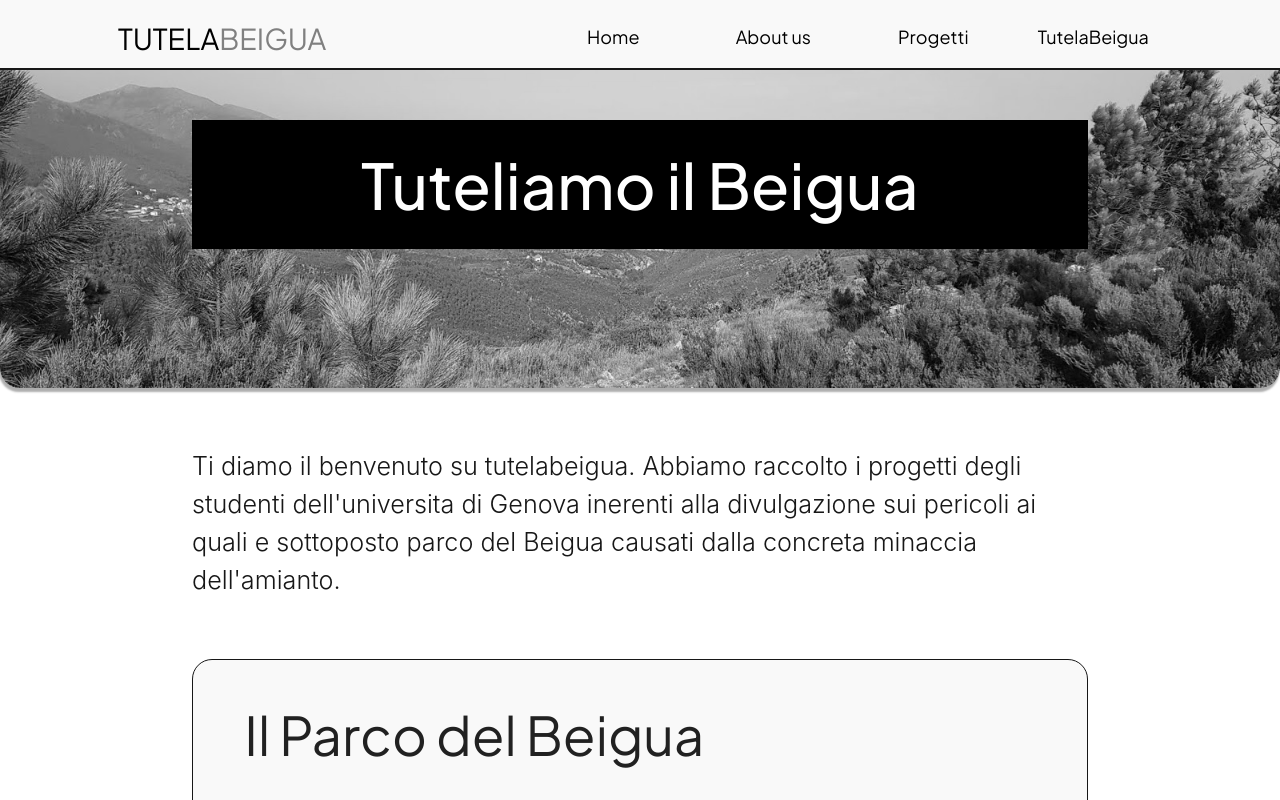
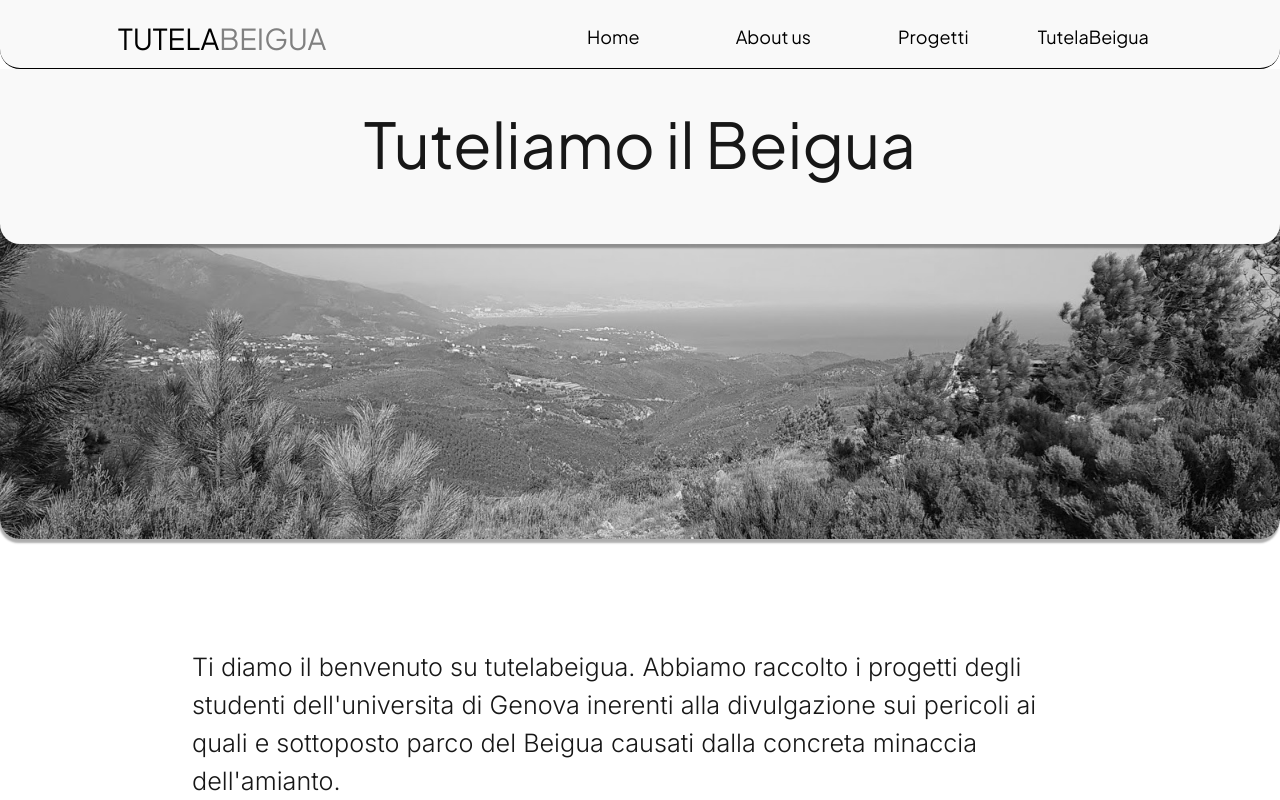
Before and after one commit to Omar-jerbi/tutelabeigua, a React (Create React App) app: page / in a window 1280 px wide. Shown: the top 800 px of the page. Built offline with nearby package versions, Linux system fonts and the light colour scheme.

Commit message:
fix p text

```diff
--- a/public/index.html
+++ b/public/index.html
@@ -36,7 +36,12 @@
   <link
     href="https://fonts.googleapis.com/css2?family=Plus+Jakarta+Sans:ital,wght@0,200;0,300;0,400;0,500;0,600;0,700;0,800;1,200;1,300;1,400;1,500;1,600;1,700;1,800&display=swap"
     rel="stylesheet">
+
+  <link href="https://fonts.googleapis.com/css2?family=Inter:wght@100;200;300;400;500;600;700;800;900&display=swap"
+    rel="stylesheet">
+
   <title>Tutela Beigua</title>
+
 
 </head>
 
--- a/src/Components/Navbar/Navbar.css
+++ b/src/Components/Navbar/Navbar.css
@@ -10,7 +10,8 @@ nav .row {
 }
 
 nav #mainrow{
-    box-shadow: 0px 4px 20px #000000d1;
+    border-bottom: 1px solid black;
+    border-radius: 0 0 20px 20px;
 }
 
 
--- a/src/Components/PageBanner/PageBann.css
+++ b/src/Components/PageBanner/PageBann.css
@@ -8,17 +8,38 @@
     padding-top: 50px;
     border-radius: 0 0 20px 20px;
     box-shadow: -1px 4px 2px rgb(0 0 0 / 32%);
-    border-top: 2px solid #171717;
 }
 
-h1{
+
+.page-banner-tit-img{
+    position: relative;
+    height: 520px;
+}
+
+
+.page-banner-tit{
+    text-align: center;
+    background-color: #f9f9f9;
+    color: #171717;
+    padding: 40px;
+    border-radius: 0 0 20px 20px;
+    box-shadow: -1px 4px 2px rgb(0 0 0 / 32%);
+
+}
+.page-banner-tit h1{
     margin-top: 0;
 }
-
-.title{
-    margin-bottom: 0px;
-    color: white;
-    background: black;
-    padding: 30px;
-    font-weight: 500;
+.page-banner-img{
+    position: absolute;
+    height: 320px;
+    width: 100%;
+    bottom: 50px;
+    background-position-x: center;
+    background-position-y: center;
+    background-size: cover;
+    filter: grayscale();
+    padding-top: 50px;
+    border-radius: 0 0 20px 20px;
+    box-shadow: -1px 4px 2px rgb(0 0 0 / 32%);
+    z-index: -1;
 }
--- a/src/Components/PageBanner/PageBanner.jsx
+++ b/src/Components/PageBanner/PageBanner.jsx
@@ -2,19 +2,25 @@ import React from 'react'
 import './PageBann.css'
 
 function PageBanner({ pagetitle, image, titYN }) {
-  return (
-    <div className="page-banner" style={{ backgroundImage: `url(${image})` }}>
-      {titYN == null ? (
-      <div className="container">
-        <h1 className='title'>{pagetitle}</h1>
+
+  if (titYN != null)
+    return (
+      <div className="page-banner" style={{ backgroundImage: `url(${image})` }}>
       </div>
-      )
-      :(
-        <></>
-      )
-      }
-    </div>
-  )
+    )
+  else {
+    return (
+      <div className="page-banner-tit-img">
+        <div className="page-banner-tit">
+          <div className="container">
+            <h1>{pagetitle}</h1>
+          </div>
+        </div>
+        <div className="page-banner-img" style={{ backgroundImage: `url(${image})` }}>
+        </div>
+      </div>
+    )
+  }
 }
 
 export default PageBanner
--- a/src/Pages/Projs.jsx
+++ b/src/Pages/Projs.jsx
@@ -40,7 +40,7 @@ function Projs() {
           </div>
         </div>
 
-        <h3>I progetti:</h3>
+        <h3 style={{fontWeight:600}}>I progetti:</h3>
 
         <div className="progetti row">
           {
```
Also changed, not shown: src/index.css (line endings or trailing spaces).
